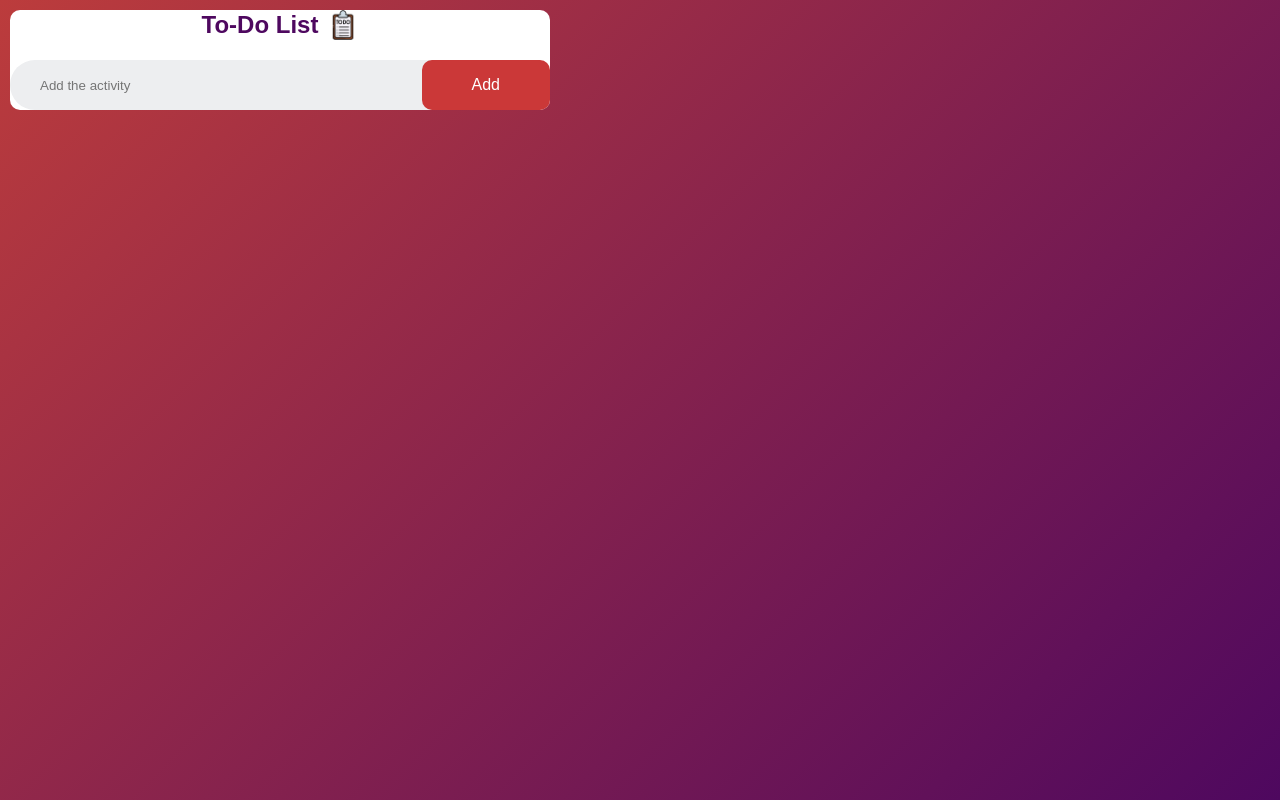
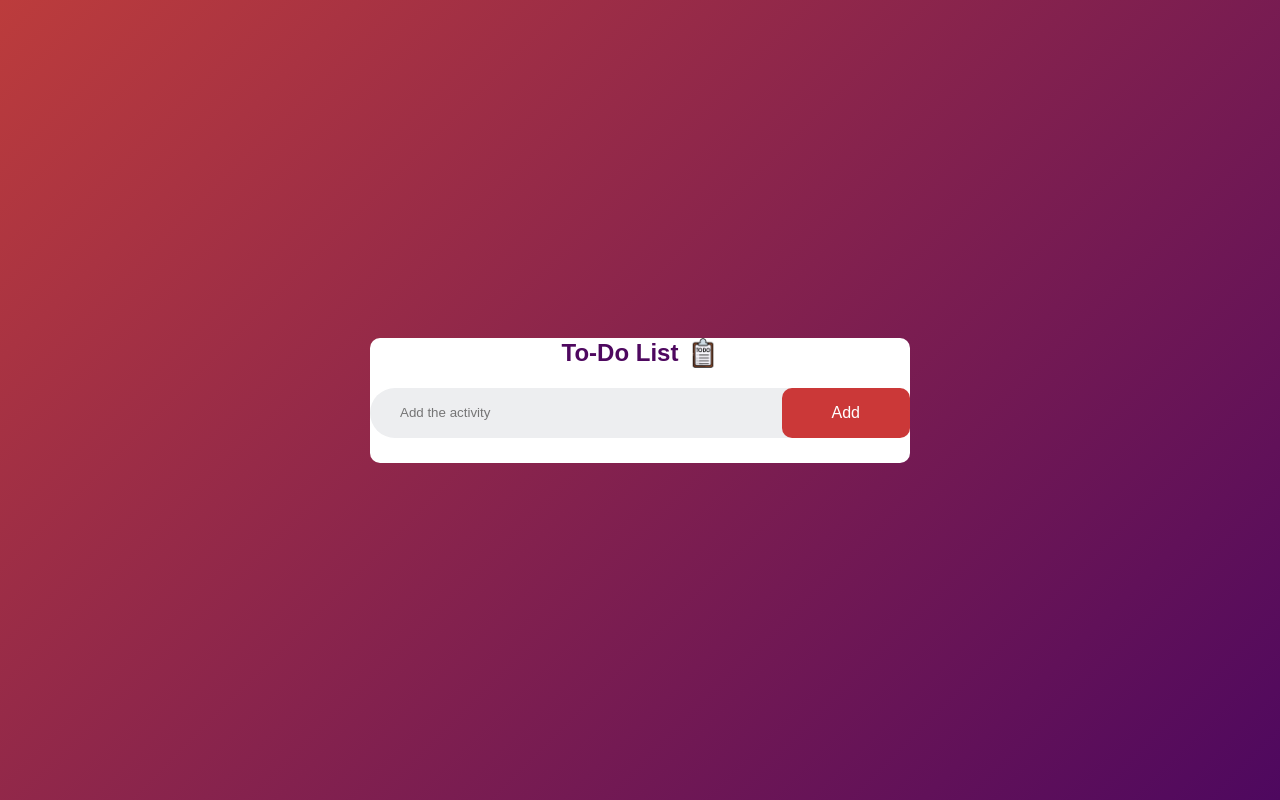
Before and after one commit to ClaudioScagliotti/Frontend, a plain HTML site: page todolistapp/index.html in a window 1280 px wide. Drawn offline with Linux system fonts and the light colour scheme.

Commit message:
refactor: modified style

```diff
--- a/todolistapp/styles.css
+++ b/todolistapp/styles.css
@@ -9,6 +9,10 @@
     min-height: 100vh;
     background: linear-gradient(135deg, #bc3c3c, #4e085f);
     padding: 10px;
+    display: flex;
+    display: flex;
+    justify-content: center;
+    align-items: center;
 }
 .todo-list{
     width: 100%;
@@ -99,6 +103,7 @@ ul li span{
     color: red;
     line-height: 40px;
     text-align: center;
+    border-radius: 50%;
 }
 ul li span:hover{
     background: #edeef0;
```
Also changed, not shown: todolistapp/index.html (+1 -0 lines).
